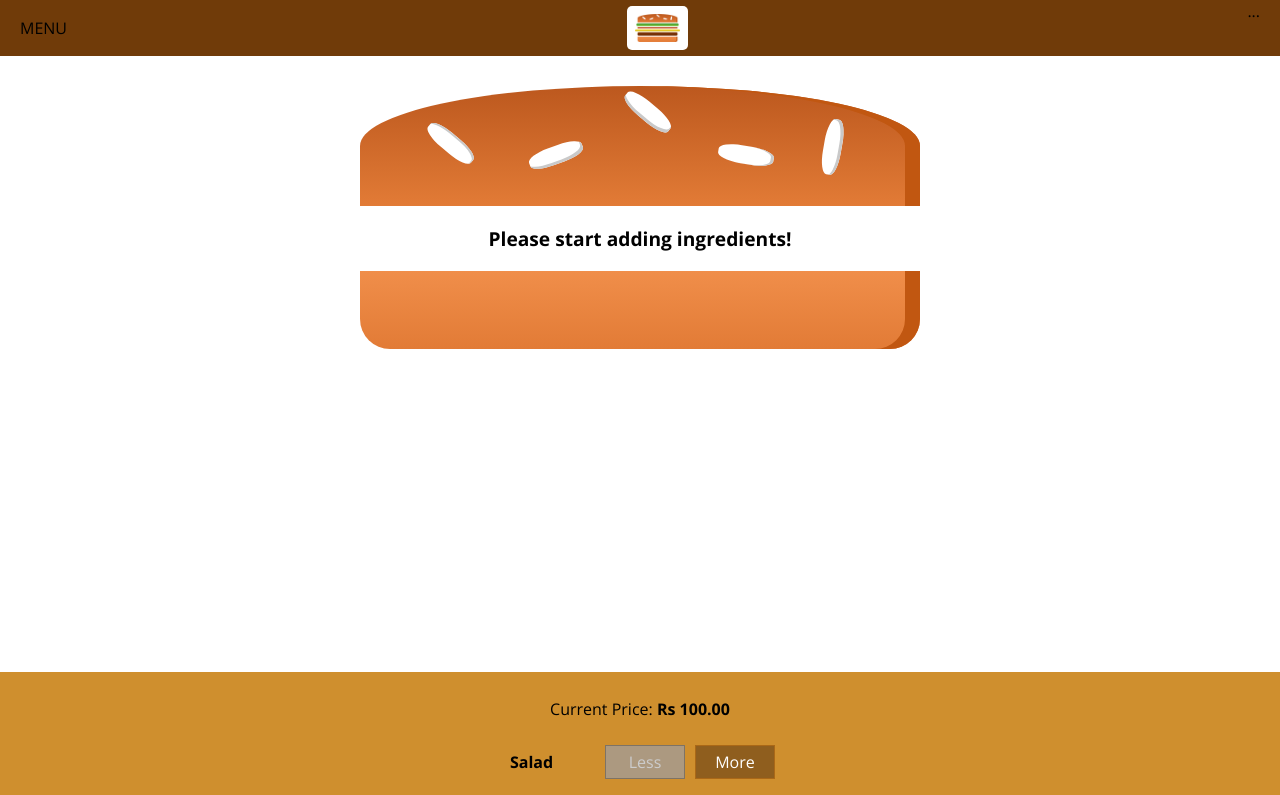
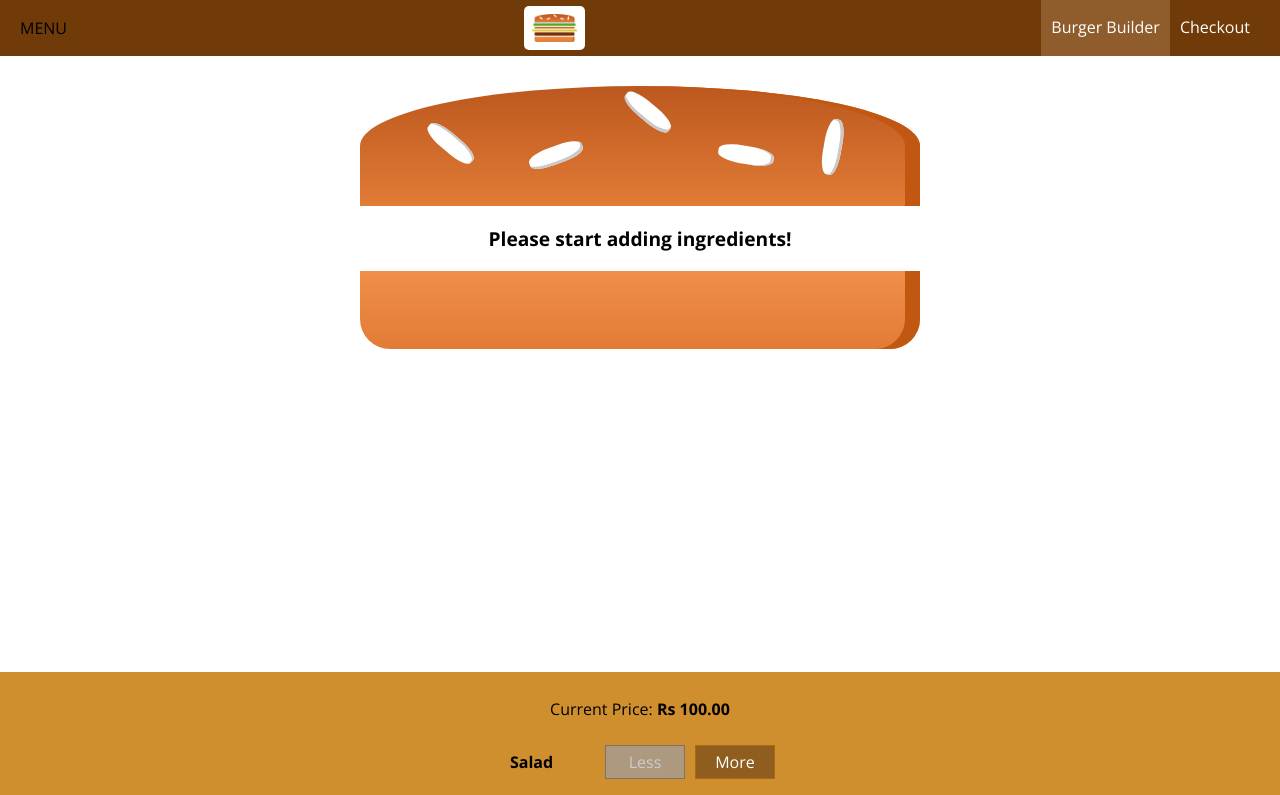
Before and after one commit to confusedwdeveloper/burger-builder, a React (Create React App) app: page / in a window 1280 px wide. Shown: the top 795 px of the page. Built offline with nearby package versions, Linux system fonts and the light colour scheme.

Commit message:
added NavigationItems which contain nav links

```diff
--- /dev/null
+++ b/src/components/Navigation/NavigationItems/NavigationItem/NavigationItem.js
@@ -0,0 +1,14 @@
+import * as React from "react";
+import classes from "./NavigationItem.module.css";
+
+const NavigationItem = ({ children, link, active }) => {
+  return (
+    <li className={classes.NavigationItem}>
+      <a href={link} className={active ? classes.active : null}>
+        {children}
+      </a>
+    </li>
+  );
+};
+
+export default NavigationItem;
--- /dev/null
+++ b/src/components/Navigation/NavigationItems/NavigationItem/NavigationItem.module.css
@@ -0,0 +1,24 @@
+.NavigationItem {
+  margin: 0;
+  box-sizing: border-box;
+  display: flex;
+  height: 100%;
+  align-items: center;
+}
+.NavigationItem a {
+  color: white;
+  text-decoration: none;
+  height: 100%;
+  padding: 16px 10px;
+  border-bottom: 4px solid transparent;
+  box-sizing: border-box;
+  display: block;
+}
+
+.NavigationItem a:hover,
+.NavigationItem a:active,
+.NavigationItem a.active {
+  background-color: #8f5c2c;
+  border-bottom: #40a4c8;
+  color: white;
+}
--- /dev/null
+++ b/src/components/Navigation/NavigationItems/NavigationItems.js
@@ -0,0 +1,16 @@
+import * as React from "react";
+import classes from "./NavigationItems.module.css";
+import NavigationItem from "./NavigationItem/NavigationItem";
+
+const NavigationItems = () => {
+  return (
+    <ul className={classes.NavigationItems}>
+      <NavigationItem link="/" active>
+        Burger Builder
+      </NavigationItem>
+      <NavigationItem link="/">Checkout</NavigationItem>
+    </ul>
+  );
+};
+
+export default NavigationItems;
--- /dev/null
+++ b/src/components/Navigation/NavigationItems/NavigationItems.module.css
@@ -0,0 +1,8 @@
+.NavigationItems {
+  margin: 0;
+  padding: 0;
+  list-style: none;
+  display: flex;
+  align-items: center;
+  height: 100%;
+}
--- a/src/components/Navigation/Toolbar/Toolbar.js
+++ b/src/components/Navigation/Toolbar/Toolbar.js
@@ -1,5 +1,6 @@
 import * as React from "react";
 import Logo from "../../Logo/Logo";
+import NavigationItems from "../NavigationItems/NavigationItems";
 
 import classes from "./Toolbar.module.css";
 
@@ -8,7 +9,9 @@
     <header className={classes.Toolbar}>
       <div>MENU</div>
       <Logo />
-      <nav>...</nav>
+      <nav>
+        <NavigationItems />
+      </nav>
     </header>
   );
 };
```
